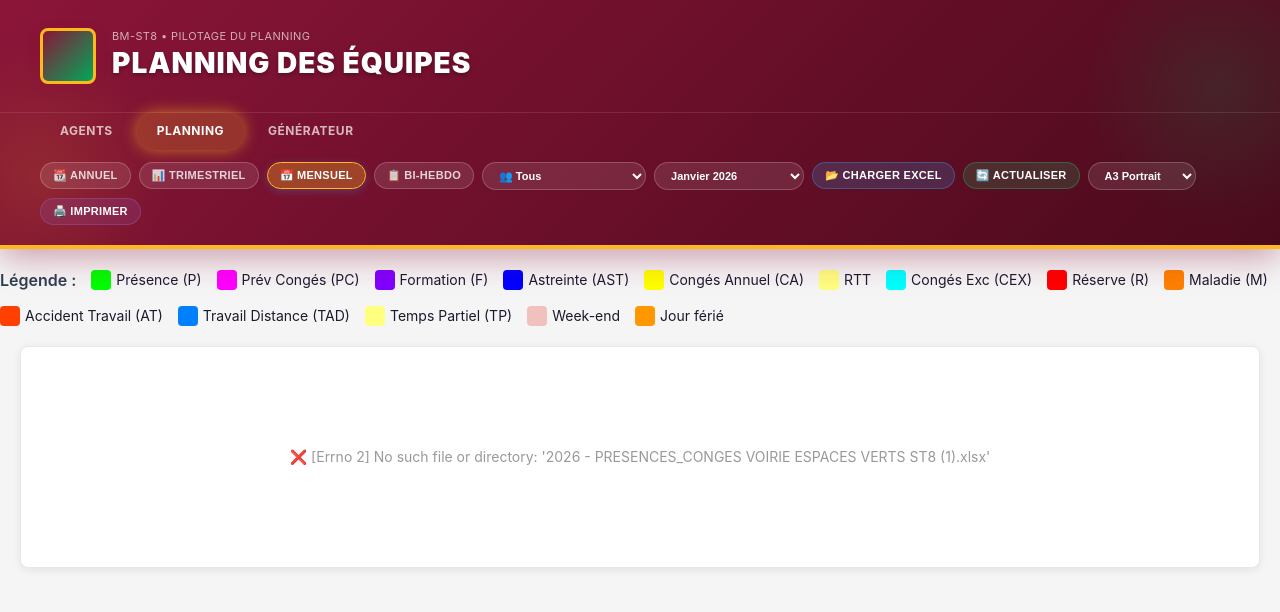
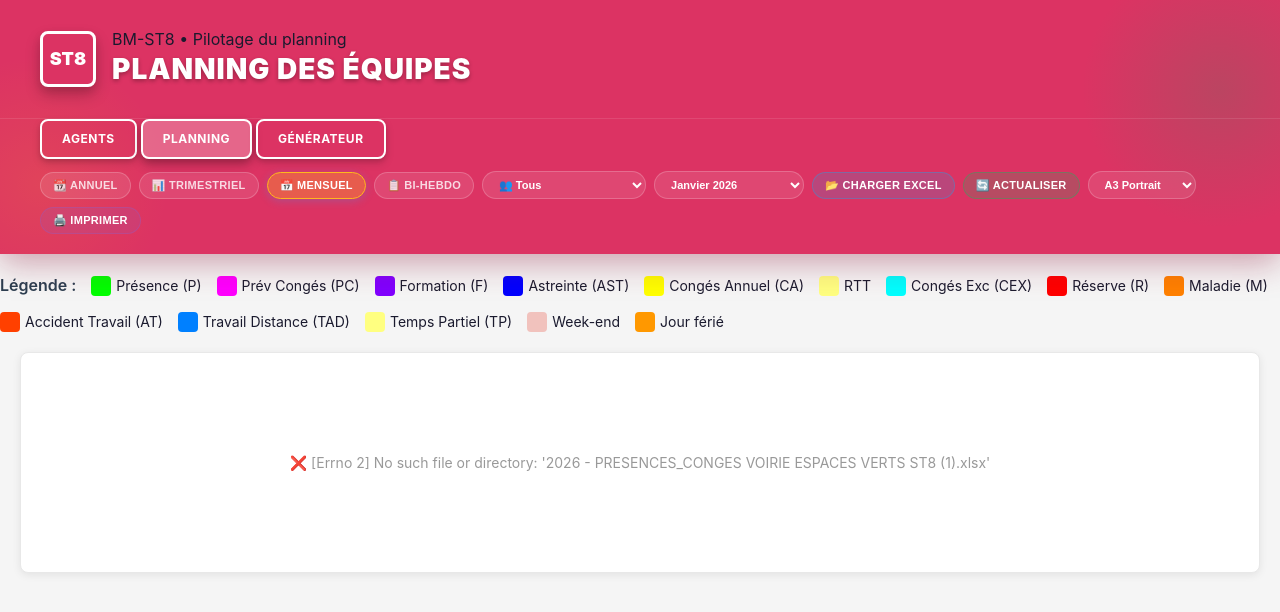
Before and after one commit to lamiedepain/st88, a Flask app: page /planning in a window 1280 px wide. Shown: the top 612 px of the page. Run offline with Flask 3, Linux system fonts and the light colour scheme.

Commit message:
Agrandissement tableau planning + simplification couleurs + header professionnel

```diff
--- a/templates/planning.html
+++ b/templates/planning.html
@@ -28,9 +28,8 @@
         }
 
         header {
-            background: linear-gradient(135deg, #8B1538 0%, #6B0F2A 50%, #4A0A1C 100%);
+            background: #DC3363;
             padding: 0;
-            border-bottom: 4px solid #FFB81C;
             display: flex;
             flex-direction: column;
             justify-content: flex-start;
@@ -82,16 +81,32 @@
         .header-logo-icon {
             width: 56px;
             height: 56px;
-            background: linear-gradient(135deg, #8B1538, #00A859);
+            background: #DC3363;
             border-radius: 8px;
             display: flex;
             align-items: center;
             justify-content: center;
-            font-size: 28px;
+            font-size: 18px;
             font-weight: 900;
             color: white;
-            border: 3px solid #FFB81C;
-            box-shadow: 0 4px 12px rgba(139, 21, 56, 0.3);
+            border: 3px solid white;
+            box-shadow: 0 8px 16px rgba(0, 0, 0, 0.2), 0 4px 8px rgba(0, 0, 0, 0.1);
+            position: relative;
+        }
+
+        .header-logo-icon::before {
+            content: 'ST8';
+            position: absolute;
+        }
+
+        0%,
+        100% {
+            transform: translateY(0px);
+        }
+
+        50% {
+            transform: translateY(-8px);
+        }
         }
 
         .header-kicker {
@@ -189,27 +204,28 @@
         nav a {
             padding: 10px 20px;
             background: transparent;
-            color: rgba(255, 255, 255, 0.7);
+            color: white;
             text-decoration: none;
-            border-radius: 24px;
+            border-radius: 8px;
             font-weight: 700;
             font-size: 12px;
             transition: all 0.2s ease;
-            border: none;
+            border: 2px solid white;
             text-transform: uppercase;
             letter-spacing: 0.5px;
             position: relative;
+            box-shadow: 0 4px 8px rgba(0, 0, 0, 0.15), 0 2px 4px rgba(0, 0, 0, 0.1);
         }
 
         nav a:hover {
-            background: rgba(0, 168, 89, 0.25);
-            color: #fff;
+            background: rgba(255, 255, 255, 0.15);
+            transform: translateY(-2px);
+            box-shadow: 0 6px 12px rgba(0, 0, 0, 0.2), 0 3px 6px rgba(0, 0, 0, 0.15);
         }
 
         nav a.active {
-            color: #fff;
-            background: rgba(255, 184, 28, 0.2);
-            box-shadow: 0 0 16px rgba(255, 184, 28, 0.6);
+            background: rgba(255, 255, 255, 0.25);
+            box-shadow: 0 6px 12px rgba(0, 0, 0, 0.2), 0 3px 6px rgba(0, 0, 0, 0.15);
         }
 
         .header-bottom .group-filter {
@@ -516,11 +532,11 @@
 
         th,
         td {
-            padding: 10px 12px;
+            padding: 14px 16px;
             border-bottom: 1px solid #e8ebf0;
             text-align: center;
-            font-size: 12px;
-            min-width: 48px;
+            font-size: 14px;
+            min-width: 56px;
             vertical-align: middle;
         }
 
@@ -533,9 +549,9 @@
             z-index: 20;
             border-bottom: 2px solid #4a90e2;
             text-transform: uppercase;
-            font-size: 11px;
+            font-size: 12px;
             letter-spacing: 0.5px;
-            padding: 12px 10px;
+            padding: 14px 12px;
         }
 
         .agent-cell {
@@ -545,16 +561,16 @@
             position: sticky;
             left: 0;
             z-index: 15;
-            min-width: 240px;
-            max-width: 320px;
-            padding: 14px 16px;
+            min-width: 280px;
+            max-width: 380px;
+            padding: 16px 18px;
             border-right: 1px solid #e8e8e8;
             box-shadow: none;
         }
 
         .agent-name {
-            font-size: 13px;
-            margin-bottom: 4px;
+            font-size: 15px;
+            margin-bottom: 6px;
             font-weight: 900;
             background: #4a90e2;
             -webkit-background-clip: text;
@@ -1802,39 +1818,36 @@
 
                         // Si pas de statut et que c'est un jour travaillé
                         if (!status && !isWeekend && !isFerie) {
-                            cellContent = 'Présent';
-                            cellStyle = 'background: #00ff00; color: black;';
-                            if (agentInfo) {
-                                cellContent = `Présent<br>${getAgentBadges(agentInfo)}`;
-                            }
+                            cellContent = 'P';
+                            cellStyle = 'background: #d4edda; color: #155724; font-weight: bold;';
                         } else if (status === 'P') {
-                            cellStyle = 'background: #00ff00; color: black; font-weight: bold;';
+                            cellStyle = 'background: #d4edda; color: #155724; font-weight: bold;';
                         } else if (status === 'PC') {
-                            cellStyle = 'background: #ff00ff; color: white; font-weight: bold;';
+                            cellStyle = 'background: #e2e3e5; color: #383d41; font-weight: bold;';
                         } else if (status === 'F') {
-                            cellStyle = 'background: #8000ff; color: white; font-weight: bold;';
+                            cellStyle = 'background: #cce5ff; color: #004085; font-weight: bold;';
                         } else if (status === 'AST') {
-                            cellStyle = 'background: #0000ff; color: white; font-weight: bold;';
+                            cellStyle = 'background: #d1ecf1; color: #0c5460; font-weight: bold;';
                         } else if (status === 'CA') {
-                            cellStyle = 'background: #ffff00; color: black; font-weight: bold;';
+                            cellStyle = 'background: #fff3cd; color: #856404; font-weight: bold;';
                         } else if (status === 'RTT') {
-                            cellStyle = 'background: #ffff80; color: black; font-weight: bold;';
+                            cellStyle = 'background: #fff3cd; color: #856404; font-weight: bold;';
                         } else if (status === 'CEX') {
-                            cellStyle = 'background: #00ffff; color: black; font-weight: bold;';
+                            cellStyle = 'background: #d1ecf1; color: #0c5460; font-weight: bold;';
                         } else if (status === 'R') {
-                            cellStyle = 'background: #ff0000; color: white; font-weight: bold;';
+                            cellStyle = 'background: #f8d7da; color: #721c24; font-weight: bold;';
                         } else if (status === 'M') {
-                            cellStyle = 'background: #ff8000; color: white; font-weight: bold;';
+                            cellStyle = 'background: #f8d7da; color: #721c24; font-weight: bold;';
                         } else if (status === 'AT') {
-                            cellStyle = 'background: #ff4000; color: white; font-weight: bold;';
+                            cellStyle = 'background: #f8d7da; color: #721c24; font-weight: bold;';
                         } else if (status === 'TAD') {
-                            cellStyle = 'background: #0080ff; color: white; font-weight: bold;';
+                            cellStyle = 'background: #e7d4f5; color: #663399; font-weight: bold;';
                         } else if (status === 'TP') {
-                            cellStyle = 'background: #ffff80; color: black; font-weight: bold;';
+                            cellStyle = 'background: #fff3cd; color: #856404; font-weight: bold;';
                         } else if (isWeekend) {
-                            cellStyle = 'background: #e74c3c44;';
+                            cellStyle = 'background: #f5f5f5;';
                         } else if (isFerie) {
-                            cellStyle = 'background: #e67e2244;';
+                            cellStyle = 'background: #e8e8e8;';
                         }
 
                         html += `<td class="day-cell" style="${cellStyle}"><div class="cell-inner">${cellContent}</div></td>`;
```
Also changed, not shown: templates/agents.html (+83 -101 lines), templates/generator.html (+30 -14 lines).
